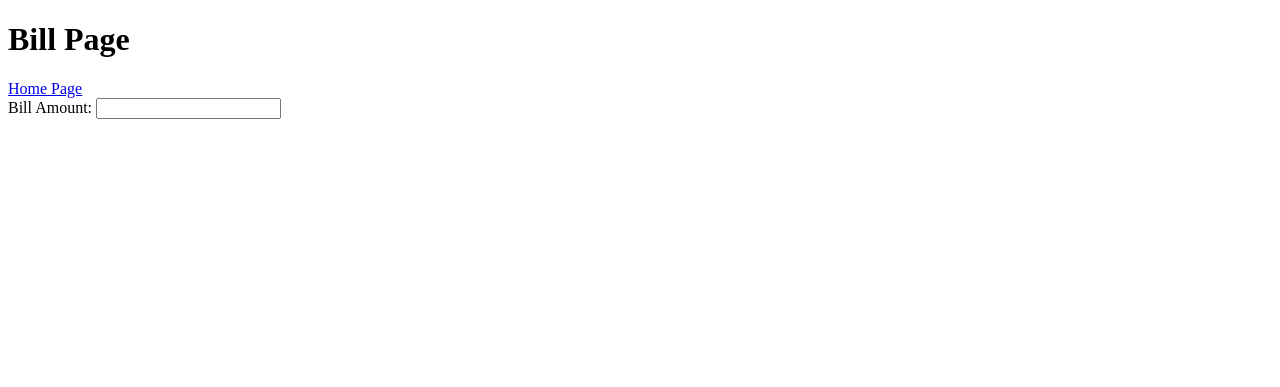
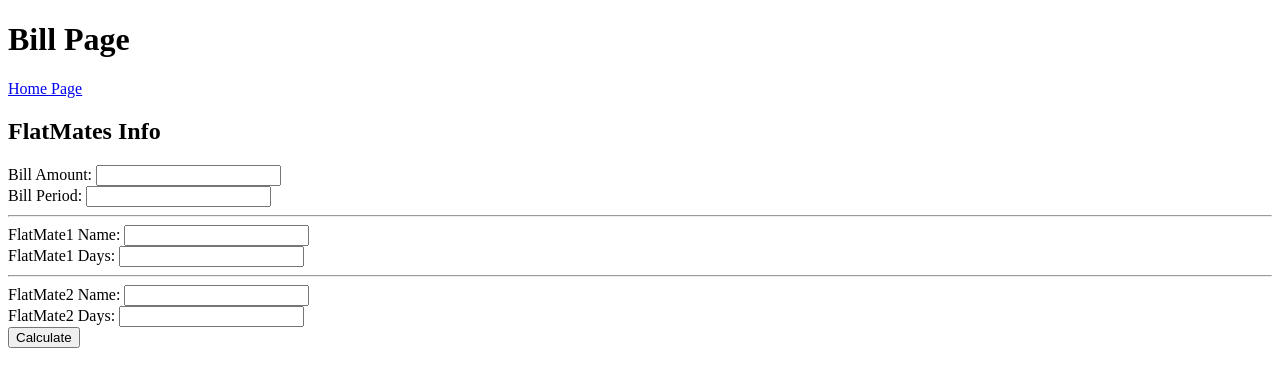
Before and after one commit to blosher13/app_flatmates_v2, a Flask app: page /bill in a window 1280 px wide. Shown: the top 387 px of the page. Run offline with Flask 3, Linux system fonts and the light colour scheme.

Commit message:
added additional code

```diff
--- a/main.py
+++ b/main.py
@@ -1,5 +1,6 @@
 from flask.views import MethodView
-from flask import Flask, render_template
+from flask import Flask, render_template, request
+from wtforms import Form, StringField, SubmitField
 
 app = Flask(__name__) #instantiate flask class
 
@@ -13,17 +14,27 @@ class BillFormPage(MethodView):
     def __init__(self):
         pass
     def get(self):
-        return render_template('billpage.html')
+        bill_form = BillForm()
+        return render_template('billpage.html',billform=bill_form)
 
-class ResultsPage():
-    def __init__(self):
-        pass
+class ResultsPage(MethodView):
+    def post(self):
+        bill_form = BillForm(request.form)
+        amount = bill_form.amount.data #data is a property of the form widget
+        return amount
 
-class BillForm():
-    def __init__(self):
-        pass
+class BillForm(Form):
+
+    amount = StringField("Bill Amount: ")
+    period = StringField("Bill Period: ")
+    f1_name = StringField("FlatMate1 Name: ")
+    f1_days = StringField("FlatMate1 Days: ")
+    f2_name = StringField("FlatMate2 Name: ")
+    f2_days = StringField("FlatMate2 Days: ")
+    submit_button = SubmitField('Calculate')
 
 app.add_url_rule('/', view_func=HomePage.as_view('home_page'))
-app.add_url_rule('/bill', view_func=BillFormPage.as_view('bill'))
+app.add_url_rule('/bill', view_func=BillFormPage.as_view('bill_page'))
+app.add_url_rule('/results', view_func=ResultsPage.as_view('results_page'))
 
 app.run(debug=True)
--- a/templates/billpage.html
+++ b/templates/billpage.html
@@ -13,9 +13,24 @@
   <body>
     <h1>Bill Page</h1>
     <a href={{url_for('home_page')}}>Home Page</a>
-    <form>
-      <label> Bill Amount: </label>
-      <input type='text'/>
+
+    <h2>FlatMates Info</h2>
+    <form action='/results' method="post">
+      {{billform.amount.label}}{{billform.amount}}
+      <br>
+      {{billform.period.label}}{{billform.period}}
+      <hr>
+      {{billform.f1_name.label}}{{billform.f1_name}}
+      <br>
+      {{billform.f1_days.label}}{{billform.f1_days}}
+      <hr>
+      {{billform.f2_name.label}}{{billform.f2_name}}
+      <br>
+      {{billform.f2_days.label}}{{billform.f2_days}}
+      <br>
+      {{billform.submit_button}}
+
+
     </form>
     <script src="" async defer></script>
   </body>
--- a/templates/index.html
+++ b/templates/index.html
@@ -12,7 +12,7 @@
   </head>
   <body>
     <h1>FlatMates homepage</h1>
-    <a href={{url_for('bill')}}>Bill Page</a>
+    <a href={{url_for('bill_page')}}>Bill Page</a>
 
     <script src="" async defer></script>
   </body>
```
